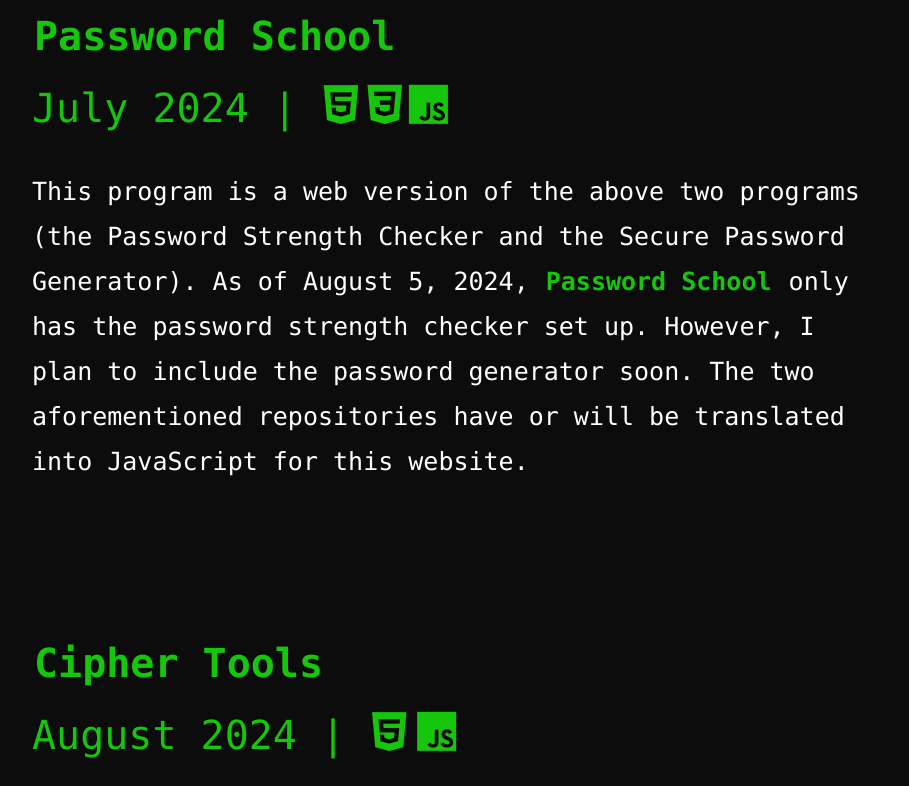
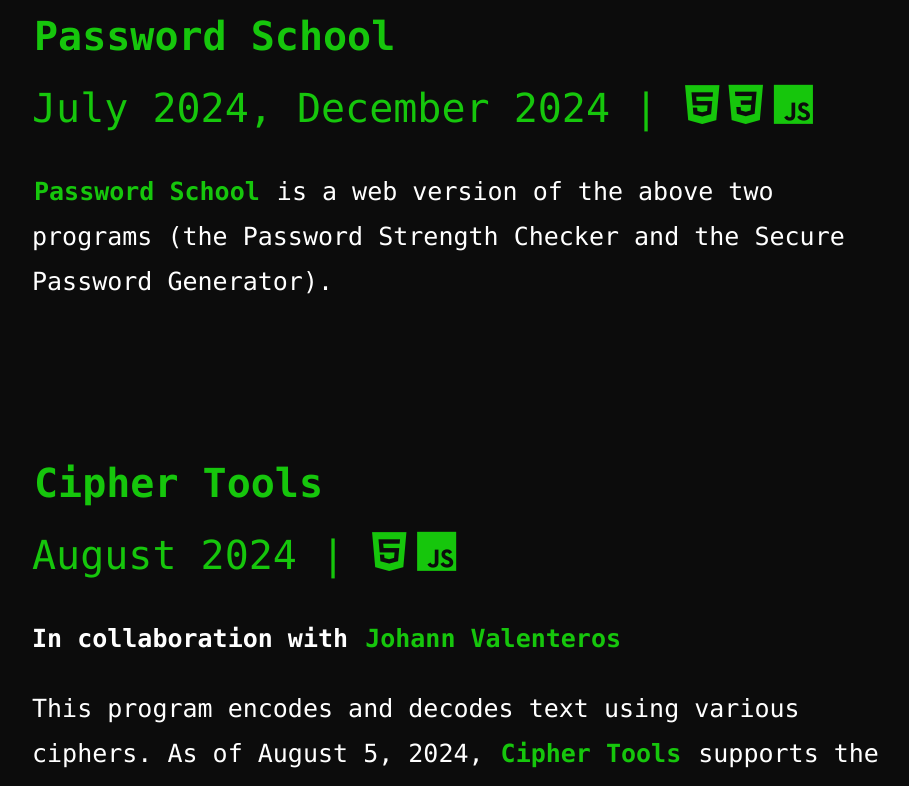
Before and after one commit to MichaelDriguez/react-website, a React (Create React App) app: page /#/projects in a window 1280 px wide. Shown: the part 3892-4678 px from the top of the page, without its empty margins (32-941 px from the left). Built offline with nearby package versions, Linux system fonts and the light colour scheme.

Commit message:
Update website

```diff
--- a/src/router/About.js
+++ b/src/router/About.js
@@ -76,6 +76,7 @@ const About = () => {
         <h1 className="alt-text">Technical Skills</h1>
         <h2>Programming Languages</h2>
         <ul>
+          <li>C <i className="devicon-c-plain"></i></li>
           <li>C++ <i className="devicon-cplusplus-plain"></i></li>
           <li>Java <i className="devicon-java-plain"></i></li>
           <li>HTML <i className="devicon-html5-plain"></i></li>
@@ -85,7 +86,7 @@ const About = () => {
         </ul>
         <h2>Developer Tools</h2>
         <ul>
-          <li>GitHub <i className="devicon-github-original"></i></li>
+        <li>GitHub <i className="devicon-github-original"></i></li>
           <li>GitLab <i className="devicon-gitlab-plain"></i></li>
           <li>Node.js <i className="devicon-nodejs-plain"></i></li>
           <li>Insomnia <i className="devicon-insomnia-plain"></i></li>
@@ -97,6 +98,7 @@ const About = () => {
           <li>WebStorm <i className="devicon-webstorm-plain"></i></li>
           <li>Visual Studio Code <i className="devicon-vscode-plain"></i></li>
           <li>GNU nano <i className="devicon-nano-plain"></i></li>
+          <li>Vim <i className="devicon-vim-plain"></i></li>
         </ul>
         <h2>Frameworks</h2>
         <ul>
--- a/src/router/Projects.js
+++ b/src/router/Projects.js
@@ -112,15 +112,15 @@ const Projects = () => {
           <br/> <br/>
           <h2><a href="https://github.com/MichaelDriguez/password-school"
                  target="_blank" rel="noreferrer" className="hover-two"><b>Password School</b></a>
-            <br/>July 2024 | <i className="devicon-html5-plain" style={{marginRight: '0.3%'}}></i>
+            <br/>July 2024, December 2024 | <i className="devicon-html5-plain" style={{marginRight: '0.3%'}}></i>
             <i className="devicon-css3-plain" style={{marginRight: '0.3%'}}></i>
+            <i className="devicon-tailwindcss-original" style={{marginRight: '0.3%'}}></i>
             <i className="devicon-javascript-plain" style={{marginRight: '0.5%'}}></i></h2>
-          <p>This program is a web version of the above two programs (the Password Strength Checker
-            and the Secure Password Generator). As of August 5, 2024,
+          <p>
             <a href="https://michaeldriguez.github.io/password-school/"
-               target="_blank" rel="noreferrer" className="hover-two"><b> Password School</b></a> only
-            has the password strength checker set up. However, I plan to include the password generator soon.
-            The two aforementioned repositories have or will be translated into JavaScript for this website.
+               target="_blank" rel="noreferrer" className="hover-two"><b> Password School </b></a>
+            is a web version of the above two programs (the Password Strength Checker
+            and the Secure Password Generator).
           </p>
           <br/> <br/>
         </div>
```
